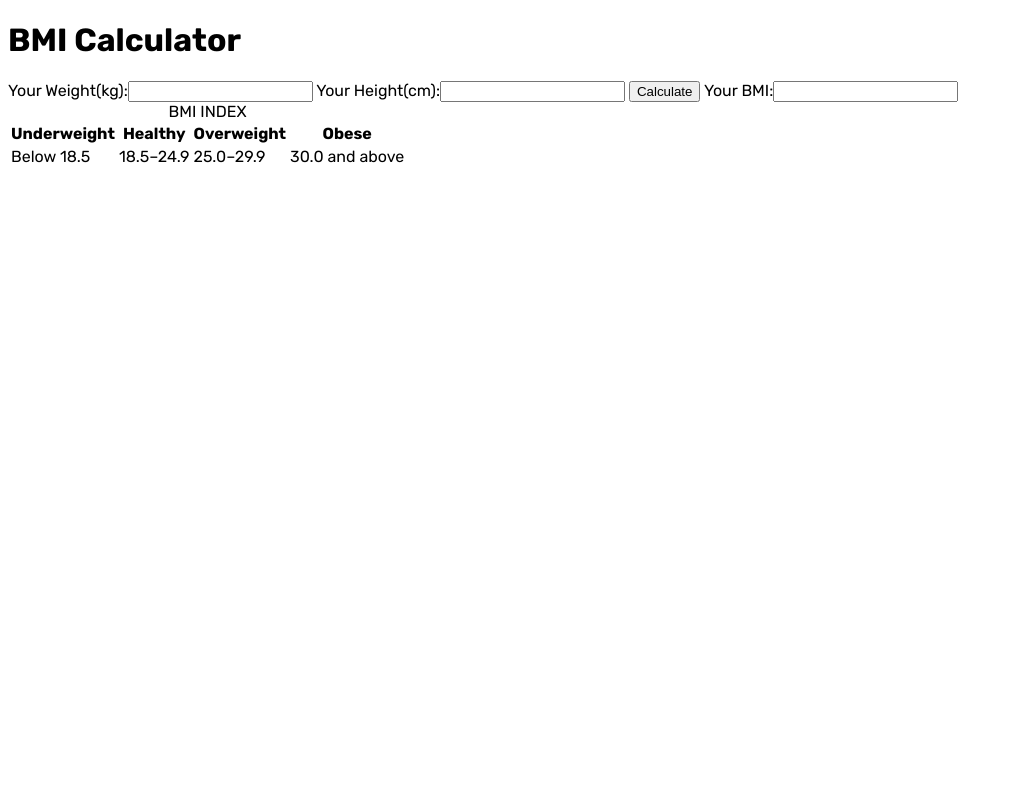
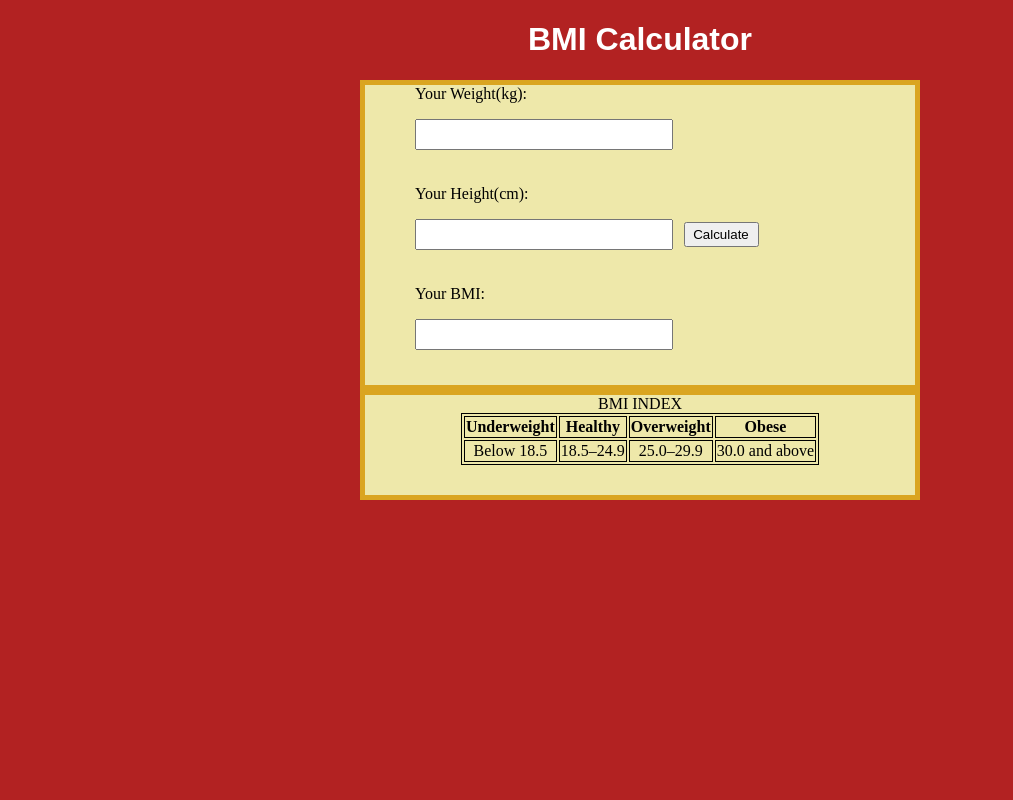
Before and after one commit to yuby123/anton17, a Django app: page / in a window 1280 px wide. Shown: the whole page, without its empty margins (0-1013 px from the left). Run offline with Django 4.2, Linux system fonts and the light colour scheme.

Commit message:
Update style.css

```diff
--- a/static/css/style.css
+++ b/static/css/style.css
@@ -1,7 +1,96 @@
-/* Project-wide style */
+html {
+    background-color: #b22222;
+    height: 100%;
+}
 
-@import url('https://fonts.googleapis.com/css2?family=Rubik:wght@400;700&display=swap');
+h1 {
+    color: white;
+    font-family: Arial, Helvetica, sans-serif;
+    text-align: center;
+}
 
-body {
-  font-family: 'Rubik', sans-serif;
+#container {
+    height: 300px;
+    width: 550px;
+    background-color: #eee8aa;
+    display: grid;
+    grid-template-columns: 50px 1fr 1fr 1fr 50px;
+    grid-template-rows: 100px 1fr 1fr;
+    margin: 0 auto;
+    border: 5px solid #daa520;
 }
+
+#weight-input{
+    height: 25px;
+    width: 250px;
+    grid-column-start: 2;
+    grid-column-end: 3;
+    grid-row-start: 1;
+    grid-row-end: 1;
+    align-self: center;
+}
+#wlabel {
+    grid-column-start: 2;
+    grid-column-end: 3;
+    grid-row-start: 1;
+    grid-row-end: 1;
+}
+
+
+#height-input{
+    height: 25px;
+    width: 250px;
+    grid-column-start: 2;
+    grid-column-end: 3;
+    grid-row-start: 2;
+    grid-row-end: 2;
+    align-self: center;
+}
+#hlabel {
+    grid-column-start: 2;
+    grid-column-end: 3;
+    grid-row-start: 2;
+    grid-row-end: 2;
+}
+
+
+#bmi-output {
+    height: 25px;
+    width: 250px;
+    grid-column-start: 2;
+    grid-column-end: 3;
+    grid-row-start: 3;
+    grid-row-end: 3;
+    align-self: center;
+}
+#bmilabel {
+    grid-column-start: 2;
+    grid-column-end: 3;
+    grid-row-start: 3;
+    grid-row-end: 3;
+}
+
+#btn {
+    height: 25px;
+    width: 75px;
+    grid-column-start: 3;
+    grid-column-end: 3;
+    grid-row-start: 2;
+    grid-row-end: 2;
+    align-self: center;
+    justify-self: center;
+}
+
+#table {
+    height: 100px;
+    width: 550px;
+    background-color: #eee8aa;
+    margin: 0 auto;
+    border: 5px solid #daa520;
+}
+
+table, th, td {
+    margin: auto;
+    text-align: center;
+    border: 1px solid black;
+}
```
